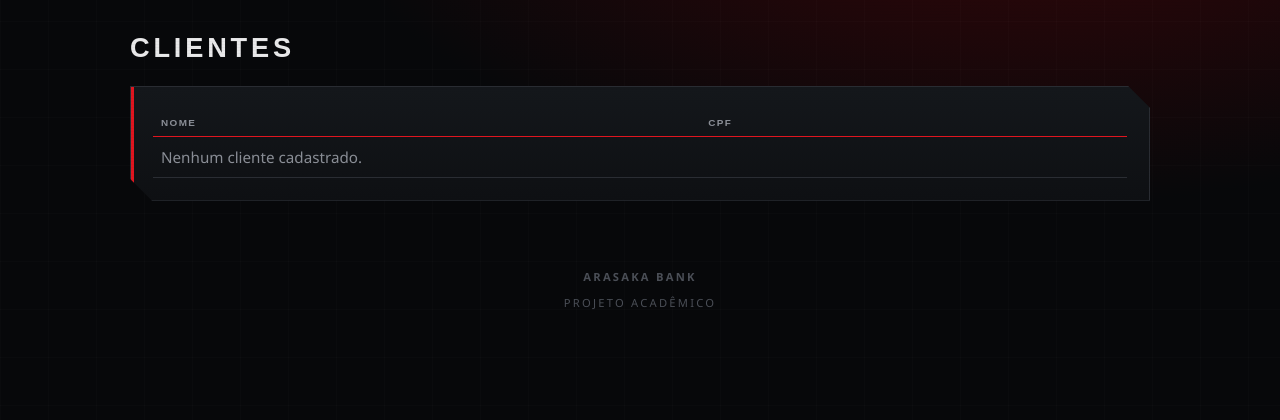
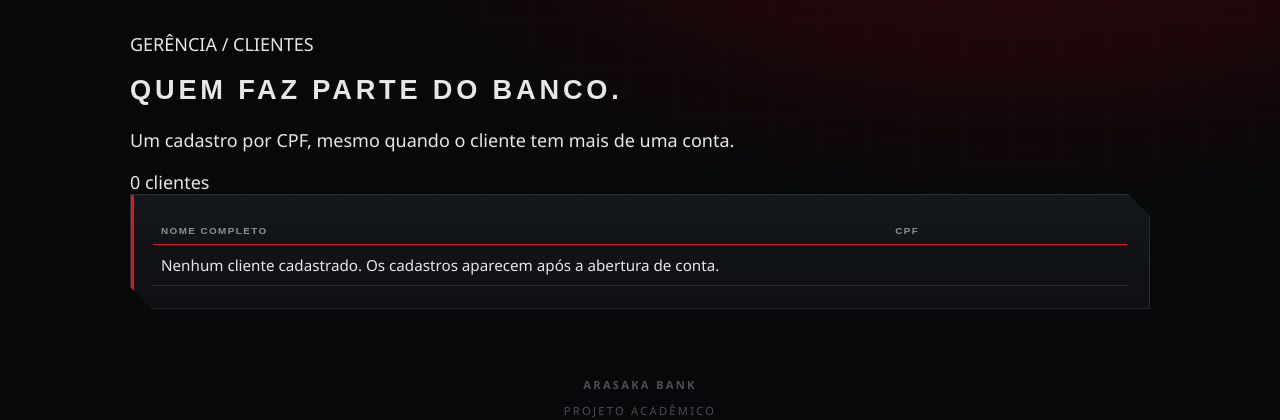
Before and after one commit to BrunCrvlh/Arasaka, a Flask app: page /admin/clientes in a window 1280 px wide. Shown: the part 75-495 px from the top of the page. Run offline with Flask 3, Linux system fonts and the light colour scheme; the visitor is signed in with stand-in values (Sample User, id 1).

Commit message:
Update admin_clientes.html

```diff
--- a/templates/admin_clientes.html
+++ b/templates/admin_clientes.html
@@ -1,8 +1 @@
-{% extends "base.html" %}
-{% block conteudo %}
-<h1>Clientes</h1>
-<div class="card"><div class="scroll"><table><tr><th>Nome</th><th>CPF</th></tr>
-  {% for c in clientes %}<tr><td>{{ c['Nome'] }}</td><td>{{ c['CPF'] }}</td></tr>
-  {% else %}<tr><td colspan="2" class="mut">Nenhum cliente cadastrado.</td></tr>{% endfor %}
-</table></div></div>
-{% endblock %}
+{% extends 'base.html' %}{% block conteudo %}<div class="titulo-linha"><div><p class="sobretitulo">GERÊNCIA / CLIENTES</p><h1>Quem faz parte do banco.</h1><p>Um cadastro por CPF, mesmo quando o cliente tem mais de uma conta.</p></div><span class="badge">{{ clientes|length }} clientes</span></div><section class="card"><div class="tabela-scroll"><table><thead><tr><th>Nome completo</th><th>CPF</th></tr></thead><tbody>{% for c in clientes %}<tr><td><strong>{{ c.nome }}</strong></td><td>{{ c.cpf_formatado() }}</td></tr>{% else %}<tr><td colspan="2" class="vazio">Nenhum cliente cadastrado. Os cadastros aparecem após a abertura de conta.</td></tr>{% endfor %}</tbody></table></div></section>{% endblock %}
```
